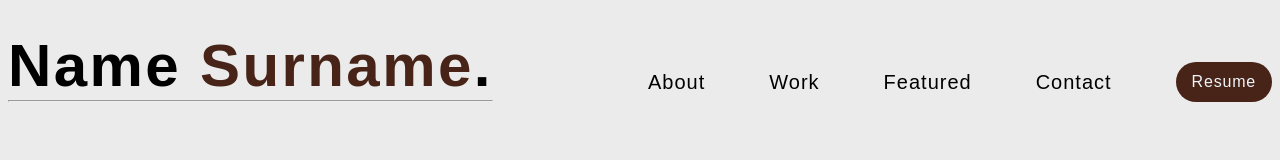
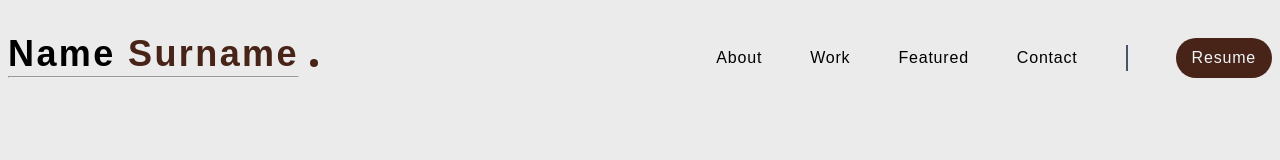
Before and after one commit to midnight1337/portfolio, a website built with Vite: page index.html in a window 1280 px wide. Built offline with nearby package versions, Linux system fonts and the light colour scheme; a web font is replaced by a local one.

Commit message:
Navigation bar, blinking dot, responsive medias

```diff
--- a/index.html
+++ b/index.html
@@ -13,8 +13,10 @@
 <body>
     <header class="header container">
         <div class="title__container">
-            <h1 class="header__title">Name <span>Surname</span>.</h1>
-            <hr class="header__hr"/>
+            <h1 class="header__title">
+                Name <span>Surname </span><div id="blink"></div>
+                <hr class="header__hr"/>
+            </h1>
         </div>
         <nav>
             <ul class="header__menu">
@@ -30,7 +32,7 @@
                 <li>
                     <a href="#contact" class="header__link">Contact</a>
                 </li>
-                <!-- <li class="header__line"></li> -->
+                <li class="header__line"></li>
                 <li>
                     <a class="header__resume btn" href="#">Resume</a>
                 </li>
--- a/styles/components/header.css
+++ b/styles/components/header.css
@@ -6,75 +6,154 @@
     padding-bottom: 2rem;
 }
 
-/* Add blinking cursor at the end */
+.header__menu {
+    display: none;
+}
+
+.title__container {
+    display: flex;
+    justify-content: center;
+}
+
 .header__title {
     text-transform: capitalize;
-    font-size: var(--size-6xl);
+    font-size: var(--size-2xl);
 }
 
-/* Mobile */
-/* .header__menu {
-    display: none;
-} */
+.header__bars {
+    display: block;
+    color: var(--clr-text);
+    width: var(--size-2xl);
+    height: var(--size-2xl);
+}
 
+.header__hr {
+    color: var(--clr-text);
+    width: 94%;
+}
+
+/* Blinking dot */
+#blink {
+    display: inline-block;
+    width: 5px;
+    height: 5px;
+    background-color: var(--clr-dark-brown);
+    border-radius: 100px;
+    margin: -1px;
+    animation-name: blink;
+    animation-duration: 1s;
+    animation-iteration-count: infinite;
+}
+
+@keyframes blink {
+    50% {
+        opacity: 0;
+    }
+}
+/* End of blinking dot */
+
+
+/* Media templates */
+/* xs */
+@media (min-width: 475px) {
+    .header__title {
+        font-size: var(--size-3xl);
+    }
+
+    #blink {
+        width: 7px;
+        height: 7px;
+    }
+}
+
+/* sm */
+/* @media (min-width: 640px) {} */
+
+/* md */
+@media (min-width: 768px) {
     .header__menu {
         display: flex;
         align-items: center;
         list-style: none;
         padding: 0;
-   gap: 4em;
+        gap: 2em;
     }
 
     .header__link {
         display: block;
-    font-size: var(--size-xl);
+        font-size: var(--size-xs);
         text-decoration: none;
         font-weight: 500;
         color: var(--clr-text);
         letter-spacing: 0.05em;
 
         background:
-        linear-gradient(currentColor 0 0)
-        0 100% /var(--d, 0) 2px
-      no-repeat;
-    transition:0.5s;
+            linear-gradient(currentColor 0 0) 0 100% /var(--d, 0) 2px no-repeat;
+        transition: 0.5s;
     }
 
     .header__link:hover {
         --d: 100%;
     }
 
+    .header__resume {
+        font-size: var(--size-xs);
+    }
+
+    .header__line {
+        border: 1px solid var(--clr-slate600);
+        padding-top: 1.5em;
+    }
+
     .header__bars {
         display: none;
-    color: var(--clr-light);
-    width: var(--size-2xl);
-    height: var(--size-2xl);
+    }
 }
 
-.header__hr {
-    color: var(--clr-text);
+/* lg */
+@media (min-width: 1024px) {
+    .header__link {
+        font-size: var(--size-base);
     }
 
-/* Draw Line between button and rest of the nav */
-.header__line {
-    border: 1px solid var(--clr-text);
+    .header__resume {
+        font-size: var(--size-base);
+    }
 }
 
-/* Media templates */
-/* xs */
-/* @media (min-width: 475px) {} */
+/* xl */
+@media (min-width: 1280px) {
+    .header__title {
+        font-size: var(--size-4xl);
+    }
 
-/* sm */
-/* @media (min-width: 640px) {} */
+    #blink {
+        width: 8px;
+        height: 8px;
+    }
 
-/* md */
-/* @media (min-width: 768px) {} */
+    .header__menu {
+        align-self: center;
+        gap: 3em;
+    }
 
-/* lg */
-/* @media (min-width: 1024px) {} */
+    .header__link {
+        font-size: var(--size-base);
+    }
 
-/* xl */
-/* @media (min-width: 1280px) {} */
+    .header__resume {
+        font-size: var(--size-base);
+    }
+}
 
 /* 2xl */
-/* @media (min-width: 1536px) {} */
+@media (min-width: 1536px) {
+    .header__title {
+        font-size: var(--size-5xl);
+    }
+
+    #blink {
+        width: 10px;
+        height: 10px;
+    }
+}
--- a/styles/style.css
+++ b/styles/style.css
@@ -9,7 +9,7 @@
 
     --clr-light-grey: #ebebeb;
 
-    --clr-text: color-text: #000000;
+    --clr-text: #000000;
 
     /* Matchin colors */
     --clr-yellow: #f7c469;
```
Lines whose indentation alone changed are shown as unchanged.
